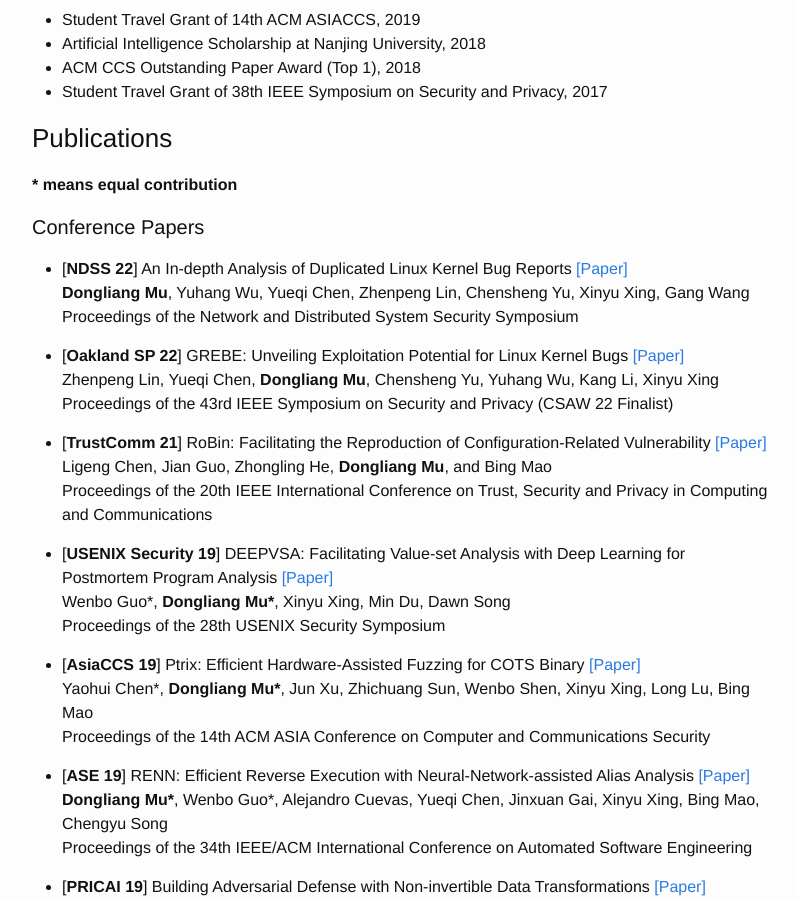
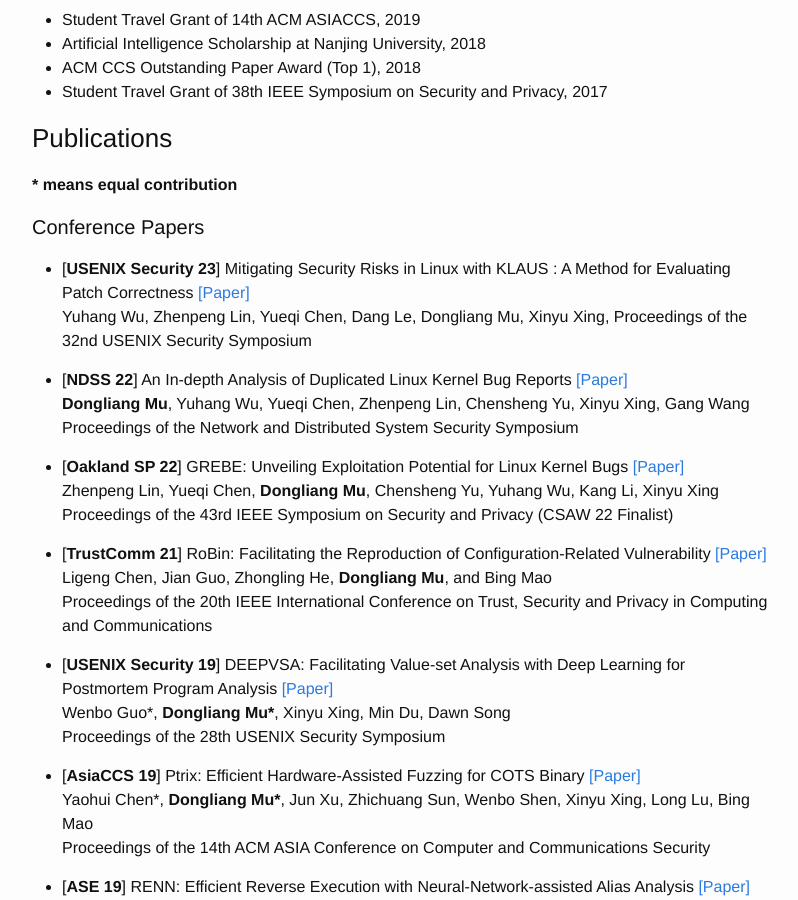
Before and after one commit to mudongliang/mudongliang.github.io, a Jekyll site: the page built from about/about.md, in a window 1280 px wide and 900 px high, scrolled down 1341 px. Shown: the whole window, without its empty margins (238-1036 px from the left). Built offline with Jekyll 4.4.1, drawn with Linux system fonts in a browser that asks for light colours.

Commit message:
about: add one new paper
Signed-off-by: Dongliang Mu <dzm91@hust.edu.cn>

```diff
--- a/about/about.md
+++ b/about/about.md
@@ -49,6 +49,11 @@
 **\* means equal contribution**
 
 #### Conference Papers
+
+
+* [**USENIX Security 23**] Mitigating Security Risks in Linux with KLAUS : A Method for Evaluating Patch Correctness [\[Paper\]]({{site.url}}/)
+Yuhang Wu, Zhenpeng Lin, Yueqi Chen, Dang Le, Dongliang Mu, Xinyu Xing,
+Proceedings of the 32nd USENIX Security Symposium
 
 * [**NDSS 22**] An In-depth Analysis of Duplicated Linux Kernel Bug Reports [\[Paper\]]({{site.url}}/files/papers/NDSS_deduplication.pdf)
 **Dongliang Mu**, Yuhang Wu, Yueqi Chen, Zhenpeng Lin, Chensheng Yu, Xinyu Xing, Gang Wang
```
